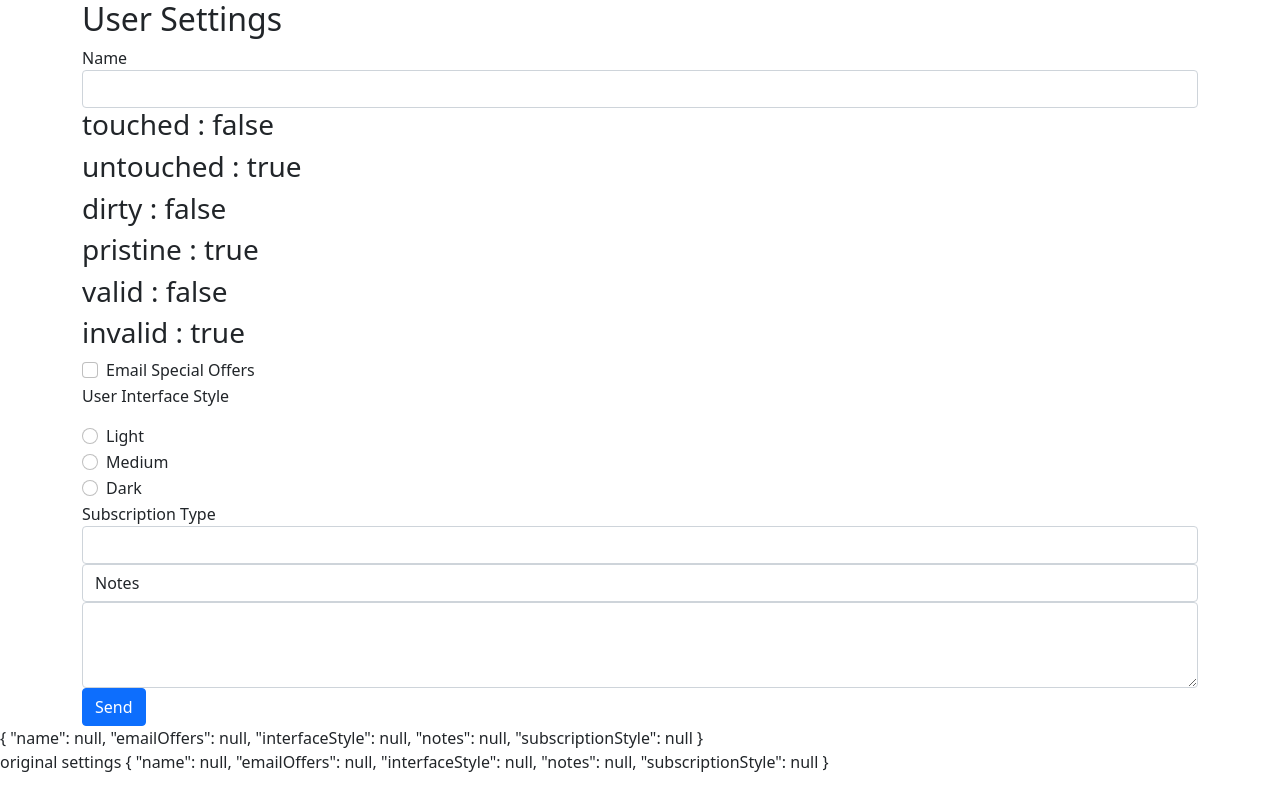
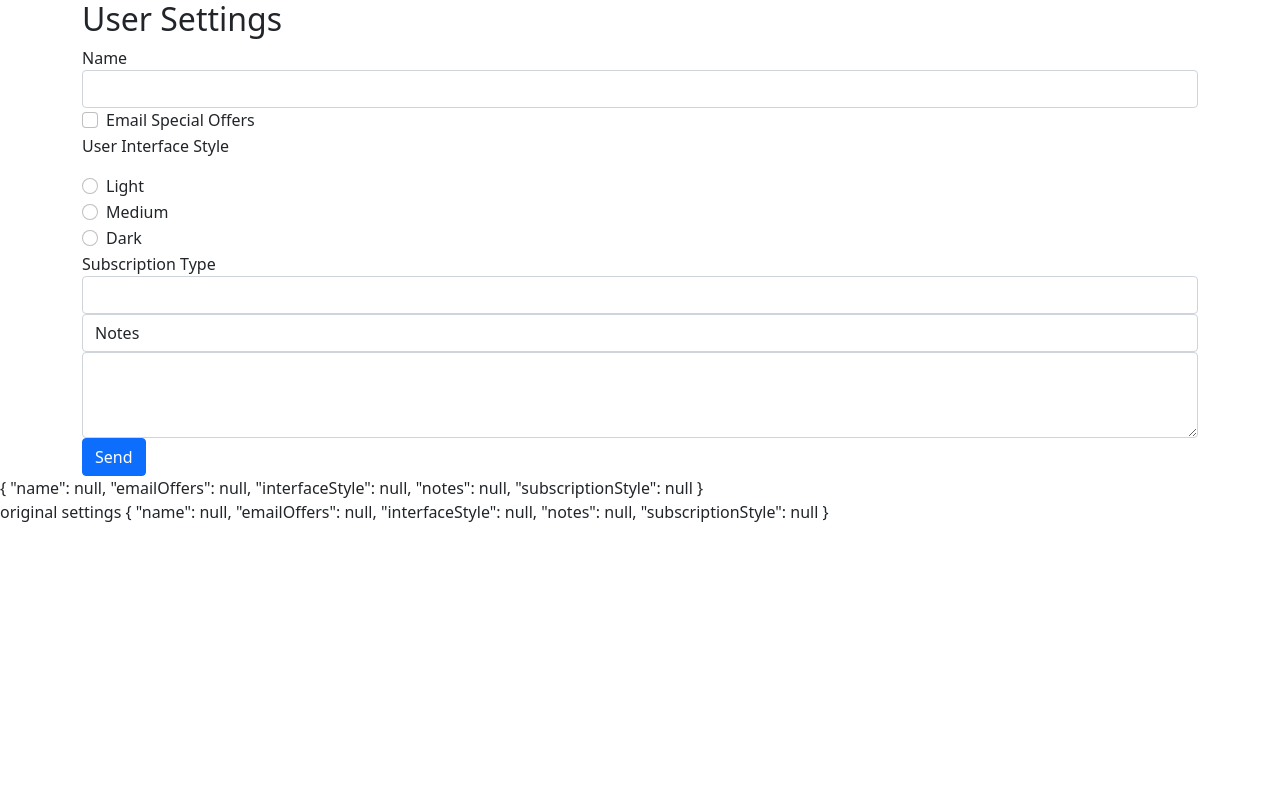
Before and after one commit to satyaprakashrath/angular-forms-plural, an Angular app: page / in a window 1280 px wide. Built offline with nearby package versions, Linux system fonts and the light colour scheme.

Commit message:
styling forms with validation error

```diff
--- a/src/app/user-settings-form/user-settings-form.component.html
+++ b/src/app/user-settings-form/user-settings-form.component.html
@@ -1,18 +1,14 @@
 <div class="container">
   <h2>User Settings</h2>
-  <form #form="ngForm" ngNativeValidate>
+  <form #form="ngForm">
     <div class="form-group">
       <label for="name">Name</label>
       <input id="name" name="name" class="form-control" [(ngModel)]="userSettings.name" required
-      #propertyTest="ngModel"/>
+      #nameField="ngModel">
     </div>
-
-    <h3>touched : {{propertyTest.touched}}</h3>
-    <h3>untouched : {{propertyTest.untouched}}</h3>
-    <h3>dirty : {{propertyTest.dirty}}</h3>
-    <h3>pristine : {{propertyTest.pristine}}</h3>
-    <h3>valid : {{propertyTest.valid}}</h3>
-    <h3>invalid : {{propertyTest.invalid}}</h3>
+    <div [hidden]="nameField.untouched" class="alert alert-danger">
+        Enter a name
+    </div>
 
     <div class="form-check form-group">
       <input class="form-check-input" type="checkbox" value="" id="emailOffers" name="emailOffers" [(ngModel)]="userSettings.emailOffers"/>
```
